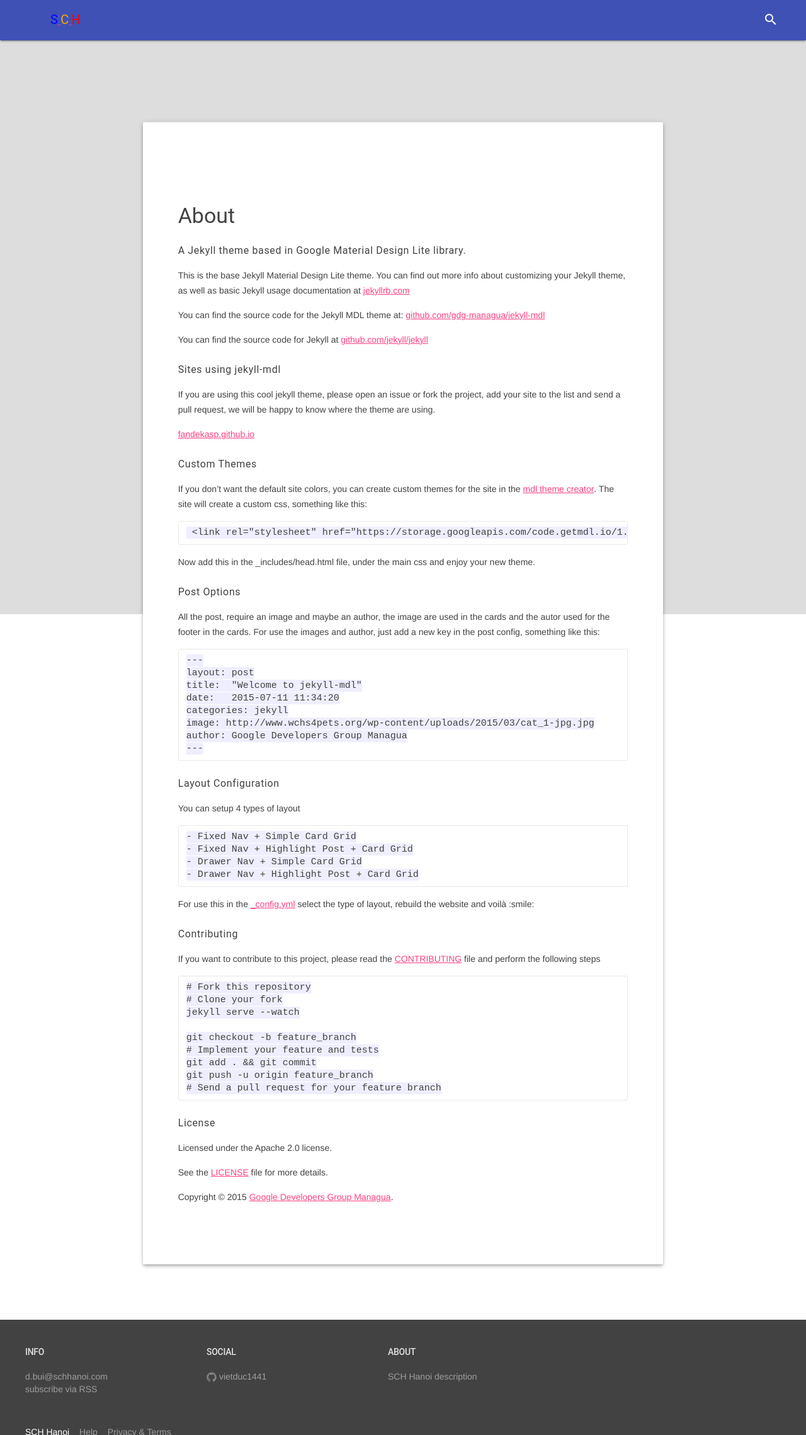
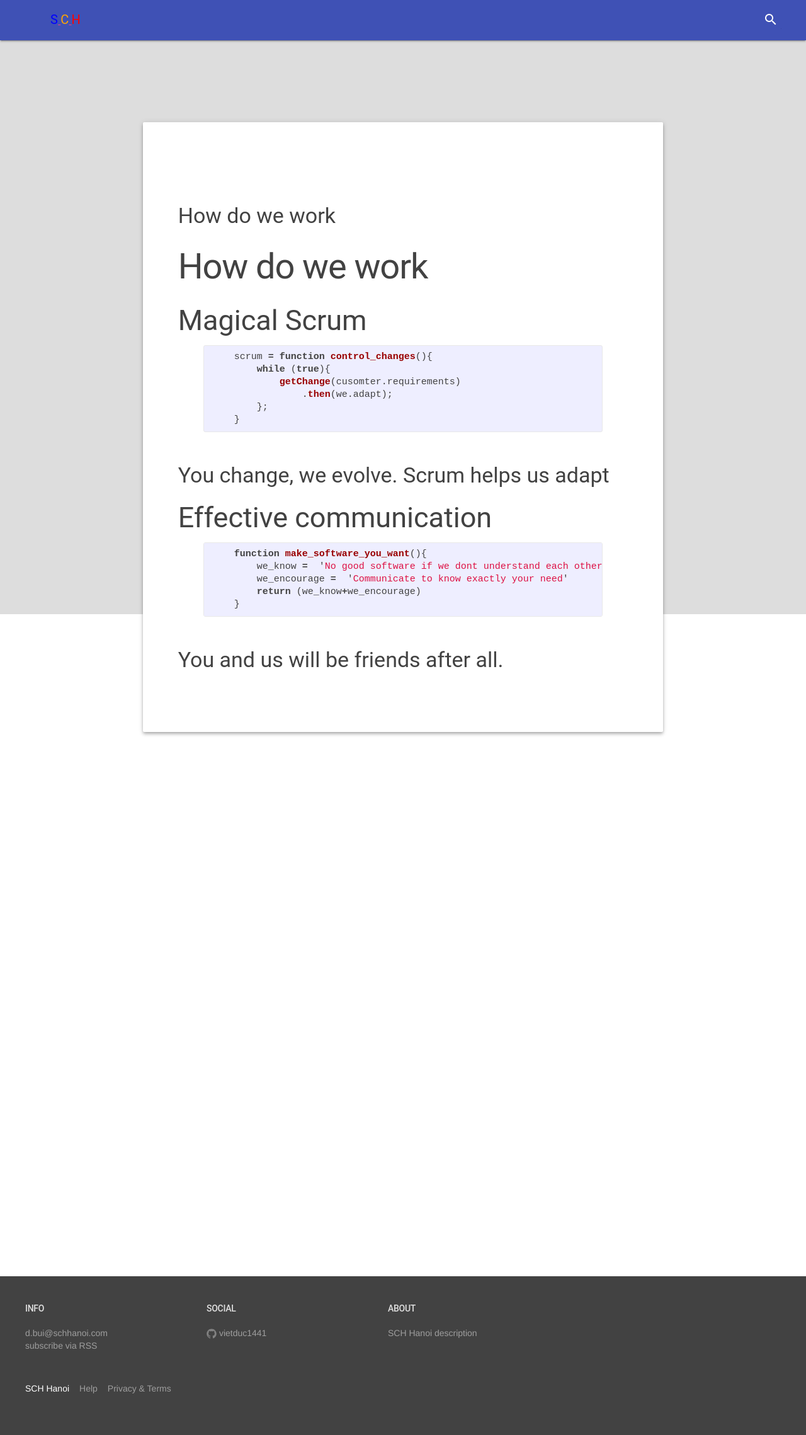
Before and after one commit to vietduc1441/vietduc1441.github.io, a Jekyll site: the page built from howwework.md, in a window 1280 px wide. Shown: the whole page at 63% size. Built offline with Jekyll 4.4.1, drawn with Linux system fonts in a browser that asks for light colours; nearby versions of some CDN libraries.

Commit message:
howwework

```diff
--- a/howwework.md
+++ b/howwework.md
@@ -1,69 +1,32 @@
 ---
 layout: page
-title: About
-permalink: /about/
+title: How do we work
+permalink: /howwework/
 ---
-###### A Jekyll theme based in Google Material Design Lite library.
+# How do we work
+## Magical Scrum
 
-This is the base Jekyll Material Design Lite theme. You can find out more info about customizing your Jekyll theme, as well as basic Jekyll usage documentation at [jekyllrb.com](http://jekyllrb.com/)
+{% highlight javascript %}
+    scrum = function control_changes(){
+        while (true){
+            getChange(cusomter.requirements)
+                .then(we.adapt);
+        };
+    }
+{% endhighlight %}
 
-You can find the source code for the Jekyll MDL theme at: [github.com/gdg-managua/jekyll-mdl](https://github.com/gdg-managua/jekyll-mdl)
 
-You can find the source code for Jekyll at [github.com/jekyll/jekyll](https://github.com/jekyll/jekyll)
+### You change, we evolve. Scrum helps us adapt
 
-###### Sites using jekyll-mdl
+## Effective communication
+{% highlight javascript %}
 
-If you are using this cool jekyll theme, please open an issue or fork the project, add your site to the list and send a pull request, we will be happy to know where the theme are using.
+    function make_software_you_want(){
+        we_know =  'No good software if we dont understand each others'
+        we_encourage =  'Communicate to know exactly your need'
+        return (we_know+we_encourage)
+    }
+{% endhighlight %}
 
-[fandekasp.github.io](http://fandekasp.github.io/)
 
-###### Custom Themes
-
-If you don't want the default site colors, you can create custom themes for the site in the [mdl theme creator](http://www.getmdl.io/customize/index.html). The site will create a custom css, something like this:
-
-     <link rel="stylesheet" href="https://storage.googleapis.com/code.getmdl.io/1.0.0/material.teal-green.min.css" />
-
-Now add this in the _includes/head.html file, under the main css and enjoy your new theme.
-
-###### Post Options
-
-All the post, require an image and maybe an author, the image are used in the cards and the autor used for the footer in the cards. For use the images and author, just add a new key in the post config, something like this:
-
-    ---
-    layout: post
-    title:  "Welcome to jekyll-mdl"
-    date:   2015-07-11 11:34:20
-    categories: jekyll
-    image: http://www.wchs4pets.org/wp-content/uploads/2015/03/cat_1-jpg.jpg
-    author: Google Developers Group Managua
-    ---
-
-###### Layout Configuration
-You can setup 4 types of layout
-
-    - Fixed Nav + Simple Card Grid
-    - Fixed Nav + Highlight Post + Card Grid
-    - Drawer Nav + Simple Card Grid
-    - Drawer Nav + Highlight Post + Card Grid
-
-For use this in the [_config.yml](https://github.com/gdg-managua/jekyll-mdl/blob/master/_config.yml) select the type of layout, rebuild the website and voilà :smile:
-
-###### Contributing
-If you want to contribute to this project, please read the [CONTRIBUTING](https://github.com/gdg-managua/jekyll-mdl/blob/master/CONTRIBUTING.md) file and perform the following steps
-
-    # Fork this repository
-    # Clone your fork
-    jekyll serve --watch
-
-    git checkout -b feature_branch
-    # Implement your feature and tests
-    git add . && git commit
-    git push -u origin feature_branch
-    # Send a pull request for your feature branch
-
-###### License
-Licensed under the Apache 2.0 license.
-
-See the [LICENSE](https://github.com/gdg-managua/jekyll-mdl/blob/master/LICENSE.md) file for more details.
-
-Copyright © 2015 [Google Developers Group Managua](http://www.gdgmanagua.org).
+### You and us will be friends after all.
```
